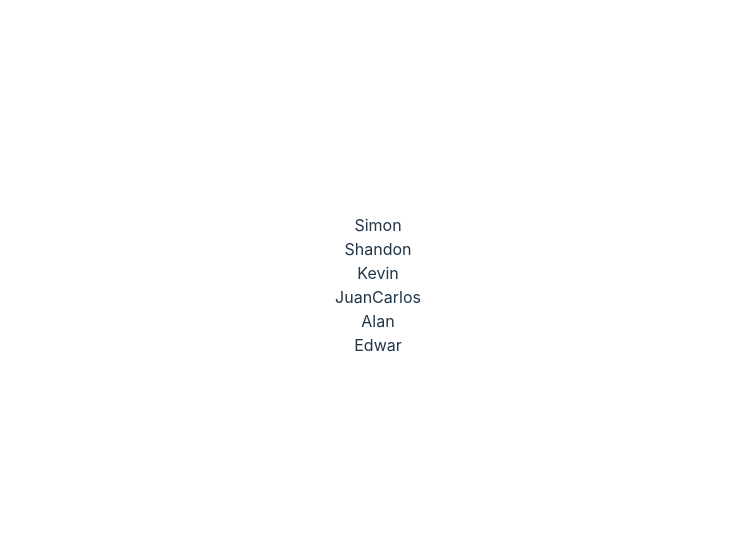
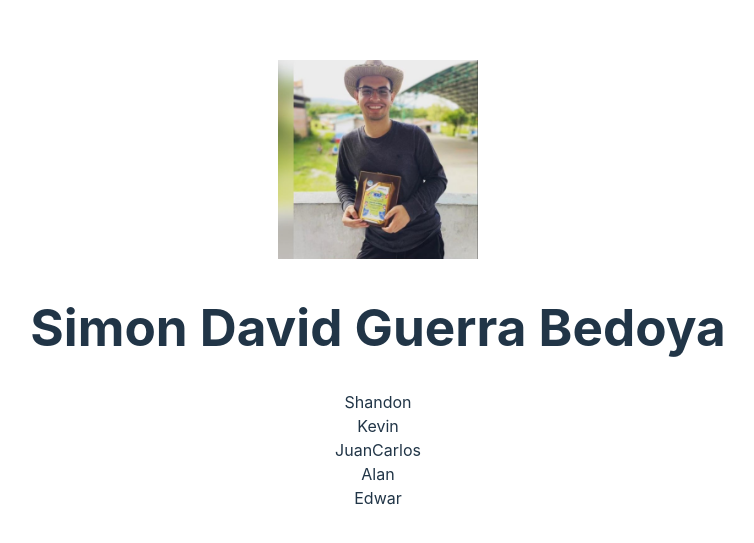
Before and after one commit to EdwarLe/clase4.4.1, a React (Vite) app: page / in a window 1280 px wide. Shown: the part 115-658 px from the top of the page, without its empty margins (262-1016 px from the left). Built offline with nearby package versions, Linux system fonts and the light colour scheme.

Commit message:
name and img created

```diff
--- a/src/components/Simon.jsx
+++ b/src/components/Simon.jsx
@@ -1,6 +1,13 @@
+import './styles/Simon.css'
+
 const Simon = () => {
   return (
-    <div>Simon</div>
+    <div>
+      <div>
+        <img src="../public/images/fotodesimon.png" alt="" />
+      </div>
+      <h1>Simon David Guerra Bedoya</h1>
+    </div>
   )
 }
 export default Simon
--- /dev/null
+++ b/src/components/styles/Simon.css
@@ -0,0 +1,3 @@
+img {
+    width: 200px;
+}
```
Also changed, not shown: public/images/fotodesimon.png (added).
